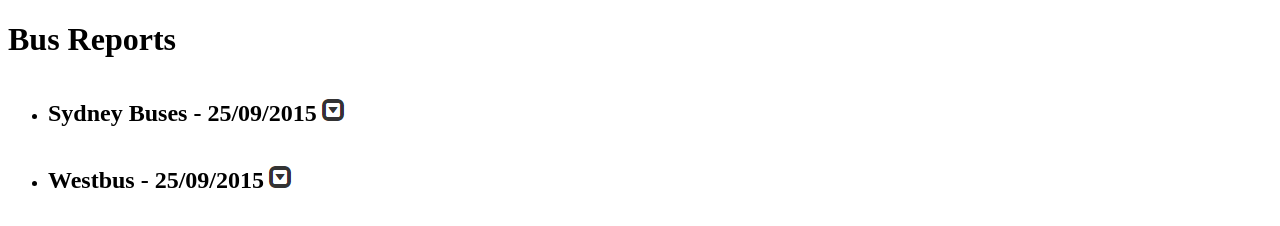
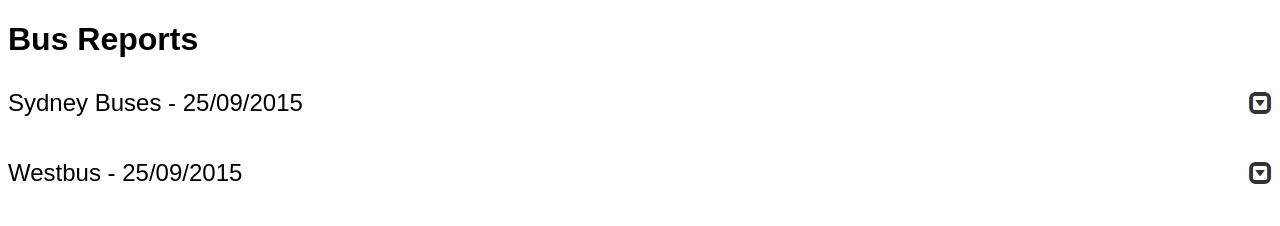
Before and after one commit to epriwer/bus-reports, a plain HTML site: page app/index.html in a window 1280 px wide. Drawn offline with nearby package versions, Linux system fonts and the light colour scheme.

Commit message:
Styling.

```diff
--- a/app/css/app.css
+++ b/app/css/app.css
@@ -1,3 +1,11 @@
+body {
+  font-family: Sans-Serif;
+}
+
+h1 {
+  margin-bottom: 0px;
+}
+
 .bus-status.on-time {
   color: green;
 }
@@ -11,17 +19,60 @@
   color: orange;
 }
 
-.organisation .header .arrow,
+.organisation {
+  list-style-type: none;
+  margin: 0;
+  padding: 0;
+}
+
+.organisation .header {
+  display: flex;
+  min-width: 400px;
+  padding-top: 20px;
+}
+
 .organisation .header .title {
-  display: inline-block;
+  line-height: 50px;
+}
+
+.organisation .header .title,
+.organisation .header .arrow {
+  height: 50px;
+  line-height: 50px;
+}
+
+.organisation .header .title h2 {
+  margin: 0;
+  font-weight: normal;
+}
+
+.organisation .header .title {
+  flex: 1;
 }
 
 .organisation .header .arrow {
-    width: 24px;
-    height: 22px;
-    background: url("../images/arrow_down.png") no-repeat center center;
+  flex: 0 0 24px;
+  background: url("../images/arrow_down.png") no-repeat center center;
 }
 
 .organisation .header .arrow.expanded {
   background-image: url("../images/arrow_up.png");
 }
+
+.organisation .bus-details {
+  width: 100%;
+  border-collapse: collapse;
+}
+
+.organisation .bus-details tr {
+  border-top: 1px solid lightGray;
+}
+
+.organisation .bus-details tr:first-child {
+  background-color: lightBlue;
+}
+
+.organisation .bus-details td,
+.organisation .bus-details th {
+  padding: 10px;
+}
--- a/app/index.html
+++ b/app/index.html
@@ -15,7 +15,7 @@
             <div class="title"><h2>{{busService.organisation}} - {{busService.date}}</h2></div>
             <div class="arrow" ng-class="{'expanded': showDetails}"></div>
           </div>
-          <table ng-init="showDetails=false" ng-show="showDetails">
+          <table class="bus-details" ng-init="showDetails=false" ng-show="showDetails">
             <tr>
               <th>Bus ID</th>
               <th>Route Variant</th>
```
Also changed, not shown: assumptions.txt.
